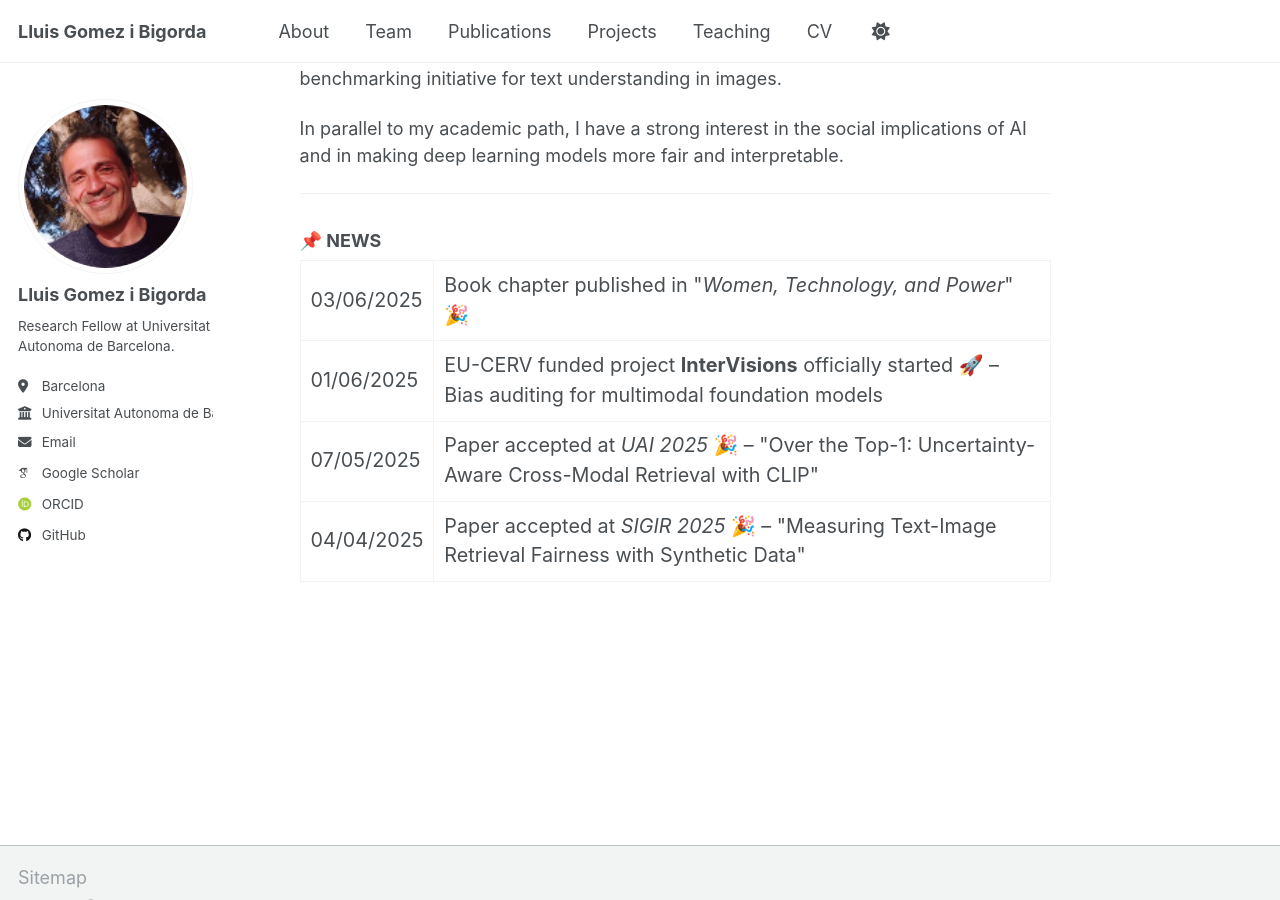
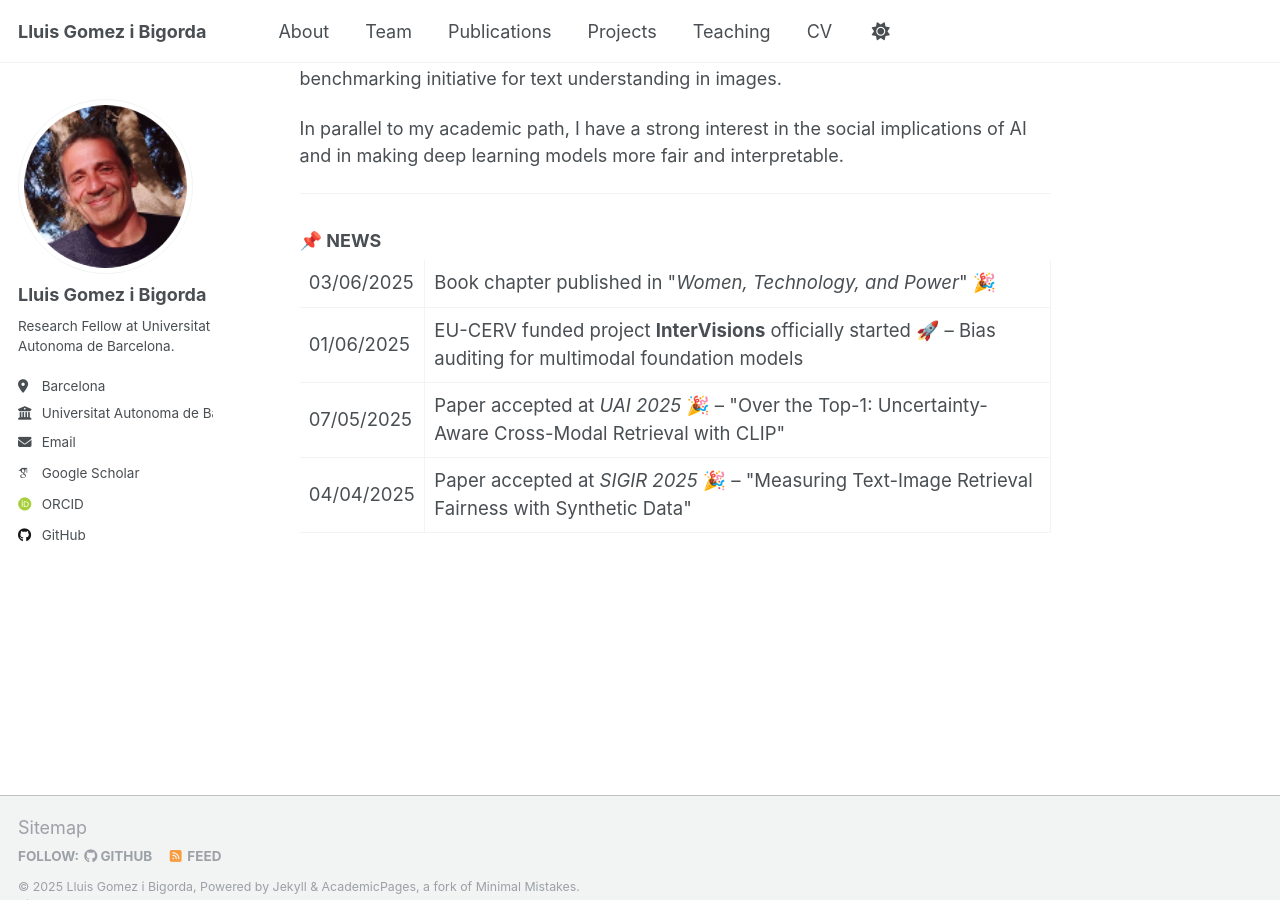
Before and after one commit to lluisgomez/lluisgomez.github.io, a Jekyll site: the page built from _pages/about.md, in a window 1280 px wide and 900 px high, scrolled down 419 px. Built offline with Jekyll 4.4.1, drawn with Linux system fonts in a browser that asks for light colours; some web fonts are replaced.

Commit message:
Update about.md

```diff
--- a/_pages/about.md
+++ b/_pages/about.md
@@ -19,7 +19,7 @@ In parallel to my academic path, I have a strong interest in the social implicat
 
 ### 📌 NEWS
 
-<table border="0" style="font-size: 1.1em;">
+<table  style="border-collapse: collapse; border: none; font-size: 1.03em;">
   <tr>
     <td>03/06/2025</td>
     <td>Book chapter published in "<em>Women, Technology, and Power</em>" 🎉</td>
```
